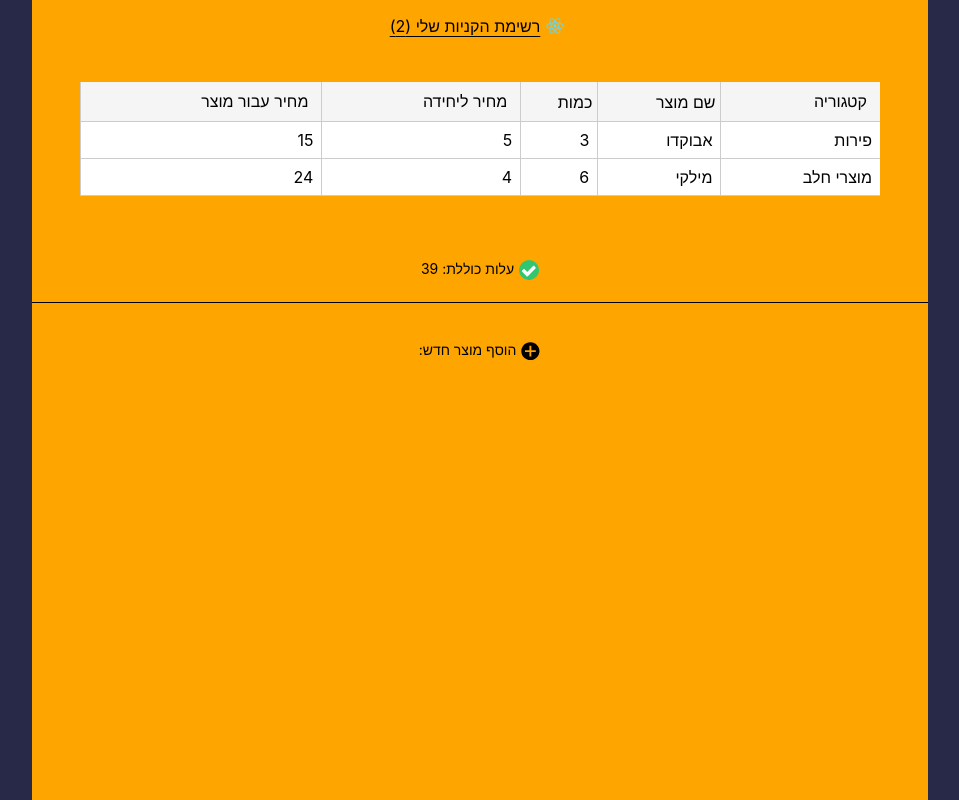
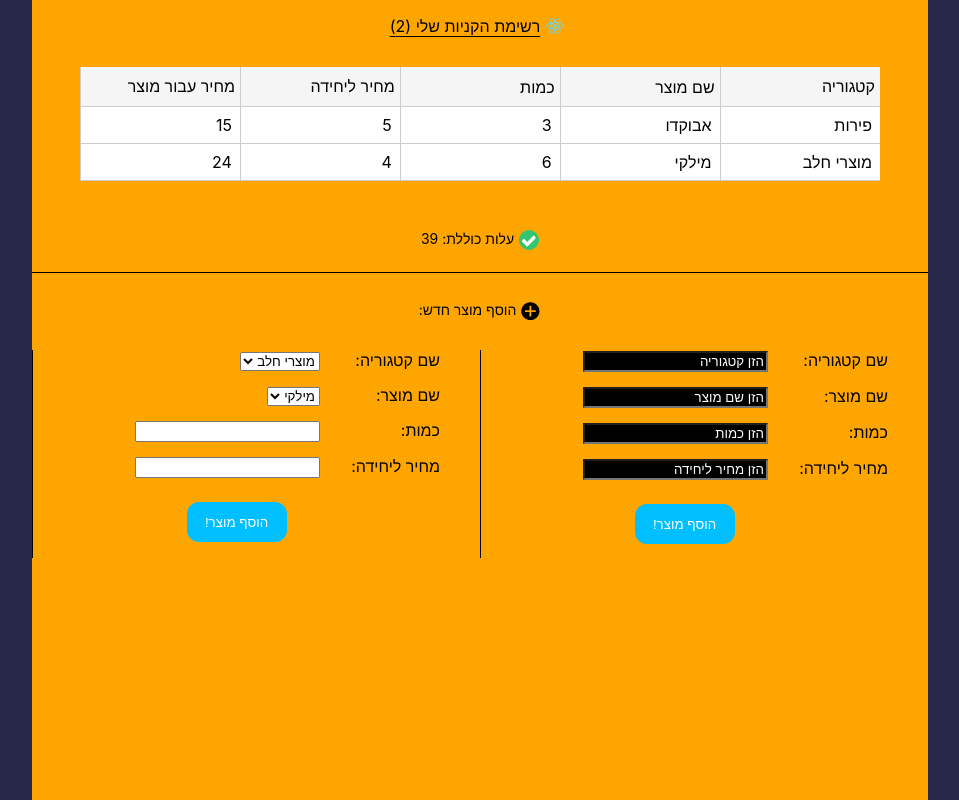
Before and after one commit to liamcoh/Shop, a React (Create React App) app: page / in a window 1280 px wide. Shown: the whole page, without its empty margins (160-1119 px from the left). Built offline with nearby package versions, Linux system fonts and the light colour scheme.

Commit message:
added forms

```diff
--- a/src/App.js
+++ b/src/App.js
@@ -1,4 +1,4 @@
-import React from 'react';
+import React, { useState } from 'react';
 import Header from './Components/Header'
 import Body from './Components/Body'
 import appStyles from './App.module.css';
@@ -10,11 +10,41 @@ function App() {
     { category: 'מוצרי חלב', name:'מילקי', number:6, price:4}
   ];
 
+  const [list, setList] = useState(rows)
+  const [category1, setCategory1] = useState('הזן קטגוריה')
+  const [name1, setName1] = useState('הזן שם מוצר')
+  const [category2, setCategory2] = useState('מוצרי חלב')
+  const [name2, setName2] = useState('מילקי')
+  const [number1, setNumber1] = useState('הזן כמות')
+  const [price1, setPrice1] = useState('הזן מחיר ליחידה')
+  const [number2, setNumber2] = useState('הזן כמות')
+  const [price2, setPrice2] = useState('הזן מחיר ליחידה')
+
+  function setRows(category, name, number, price) {
+    var tmp = [...list]
+    tmp.push({
+      category: category,
+      name: name,
+      number: number,
+      price: price
+    })
+    setList(tmp)
+  }
+
   return (
     <div className={appStyles.main}>
-      <Header rows={rows} />
+      <Header rows={list} />
       <hr className={appStyles.hr}></hr>
-      <Body />
+      <Body
+      setRows={setRows}
+      category1={[category1, setCategory1]}
+      name1={[name1, setName1]}
+      category2={[category2, setCategory2]}
+      name2={[name2, setName2]}
+      number1={[number1, setNumber1]}
+      price1={[price1, setPrice1]}
+      number2={[number2, setNumber2]}
+      price2={[price2, setPrice2]} />
     </div>
   );
 }
--- a/src/App.module.css
+++ b/src/App.module.css
@@ -4,12 +4,11 @@
 
 .main {
     background-color: rgb(255,165,0);
-    position:absolute;
+    position: fixed;
     top:0;
     bottom:0;
     left:15%;
     right:15%;
-    overflow: hidden;
 }
 
 .hr {
--- a/src/Components/Body.js
+++ b/src/Components/Body.js
@@ -1,8 +1,10 @@
 import React from 'react';
 import BodyStyles from './Body.module.css';
+import FormWrite from './FormWrite.js';
+import FormSelect from './FormSelect.js';
 import plusIcon from '../Assets/plusIcon.svg';
 
-function Body() {
+function Body({ setRows, category1, name1, category2 , name2 , number1, price1, number2, price2 }) {
 
 
   return (
@@ -11,8 +13,11 @@ function Body() {
       {/*Title*/}
       <img className={BodyStyles.iconImg} src={plusIcon} alt='plusIcon'></img>
       <p className={BodyStyles.sumP}>הוסף מוצר חדש:</p>
+      <div className={BodyStyles.lineBreak}></div>
 
       {/*Body*/}
+      <FormWrite setRows={setRows} category={category1} name={name1} number={number1} price={price1}  />
+      <FormSelect setRows={setRows} category={category2} name={name2} number={number2} price={price2} />
 
     </div>
   );
--- a/src/Components/Body.module.css
+++ b/src/Components/Body.module.css
@@ -5,16 +5,20 @@
 }
 
 .iconImg {
-    margin-top: 27px;
+    margin-top: 17px;
     margin-bottom: 14px;
     margin-left: 5px;
     width: 20px;
-    cursor: pointer;
 }
 
 .sumP {
     direction: rtl;
     text-align: center;
     font-size: 14px;
-    margin-top: 30px;
+    margin-top: 20px;
 }
+
+.lineBreak {
+    height: 10px;
+    width: 100%;
+}
--- /dev/null
+++ b/src/Components/FormSelect.js
@@ -0,0 +1,60 @@
+import React from 'react';
+import FormSelectStyles from './FormSelect.module.css';
+
+function FormSelect({ side, setRows, category, name, number, price }) {
+
+    const featuredCategories = ['מוצרי חלב', 'פירות', 'ירקות', 'חטיפים', 'ניקיון', 'אסטתיקה', 'שתייה', 'אלכוהול']
+    const featuredItems =
+    [{cat: 'מוצרי חלב', name: 'מילקי' }, {cat: 'פירות', name: 'אבוקדו' },
+    {cat: 'ירקות', name: 'מלפפון' }, {cat: 'חטיפים', name: 'במבה' },
+    {cat: 'ניקיון', name: 'מגבונים' }, {cat: 'אסטתיקה', name: 'אודם' },
+    {cat: 'שתייה', name: 'קולה' }, {cat: 'אלכוהול', name: 'יין' }]
+
+    return (
+        <div className={FormSelectStyles.formDiv}>
+            <form>
+                <label>
+                שם קטגוריה:
+                </label>
+                <select name='categories' id='categories' onChange={(e) => category[1](e.target.value)}>
+                    {featuredCategories.map(cat => {
+                        return <option key={cat} value={cat}>{cat}</option>
+                    })}
+                </select>
+            </form>
+            <form>
+                <label>
+                שם מוצר:
+                </label>
+                <select name='items' id='items' onChange={(e) => name[1](e.target.value)}>
+                    {featuredItems.filter(item => {
+                        return item.cat === category[0]
+                    }).map(item => {
+                        return <option key={item.name} value={item.name}>{item.name}</option>
+                    })}
+                </select>
+            </form>
+            <form>
+                <label>
+                כמות:
+                </label>
+                <input type="text" name="number" value={number[0]} onChange={(e) => number[1](e.target.value)} />
+            </form>
+            <form>
+                <label>
+                    מחיר ליחידה:
+                </label>
+                <input type="text" name="price" value={price[0]} onChange={(e) => price[1](e.target.value)} />
+            </form>
+            <div style={{ textAlign: 'center' }}>
+                <button
+                type='button'
+                onClick={() => setRows(category[0], name[0], number[0], price[0])}>
+                    הוסף מוצר!
+                </button>
+                </div>
+        </div>
+    );
+}
+
+export default FormSelect;
--- /dev/null
+++ b/src/Components/FormSelect.module.css
@@ -0,0 +1,32 @@
+.formDiv {
+    width: 50%;
+    box-sizing: border-box;
+    border-left: 1.5px solid black;
+}
+
+.formDiv * {
+    margin-right: 20px;
+    margin-bottom: 7px;
+    box-sizing: border-box;
+}
+
+.formDiv > form > label {
+    display: inline-block;
+    width: 100px;
+    text-align: right;
+}
+
+.formDiv > form > input {
+    color: white;
+}
+
+.formDiv > div > button {
+    margin-top: 10px;
+    background-color: deepskyblue;
+    color: white;
+    border: none;
+    border-radius: 12px;
+    height: 40px;
+    width: 100px;
+    cursor: pointer;
+}
--- /dev/null
+++ b/src/Components/FormWrite.js
@@ -0,0 +1,44 @@
+import React from 'react';
+import FormWriteStyles from './FormWrite.module.css';
+
+function FormWrite({ side, setRows, category, name, number, price }) {
+console.log(category)
+
+  return (
+    <div className={FormWriteStyles.formDiv}>
+        <form>
+            <label>
+            שם קטגוריה:
+            </label>
+            <input type="text" name="category" value={category[0]} onChange={(e) => category[1](e.target.value)} />
+        </form>
+        <form>
+            <label>
+            שם מוצר:
+            </label>
+            <input type="text" name="name" value={name[0]} onChange={(e) => name[1](e.target.value)} />
+        </form>
+        <form>
+            <label>
+            כמות:
+            </label>
+            <input type="text" name="number" value={number[0]} onChange={(e) => number[1](e.target.value)} />
+        </form>
+        <form>
+            <label>
+                מחיר ליחידה:
+            </label>
+            <input type="text" name="price" value={price[0]} onChange={(e) => price[1](e.target.value)} />
+        </form>
+        <div style={{ textAlign: 'center' }}>
+            <button
+            type='button'
+            onClick={() => setRows(category[0], name[0], number[0], price[0])}>
+                הוסף מוצר!
+            </button>
+            </div>
+    </div>
+  );
+}
+
+export default FormWrite;
--- /dev/null
+++ b/src/Components/FormWrite.module.css
@@ -0,0 +1,33 @@
+.formDiv {
+    width: 50%;
+    box-sizing: border-box;
+    border-left: 1.5px solid black;
+}
+
+.formDiv * {
+    margin-right: 20px;
+    margin-bottom: 7px;
+    box-sizing: border-box;
+}
+
+.formDiv > form > label {
+    display: inline-block;
+    width: 100px;
+    text-align: right;
+}
+
+.formDiv > form > input {
+    background-color: black;
+    color: white;
+}
+
+.formDiv > div > button {
+    margin-top: 10px;
+    background-color: deepskyblue;
+    color: white;
+    border: none;
+    border-radius: 12px;
+    height: 40px;
+    width: 100px;
+    cursor: pointer;
+}
--- a/src/Components/Header.js
+++ b/src/Components/Header.js
@@ -66,6 +66,13 @@ function Header({ rows }) {
       {/*Table*/}
       <div className={headerStyles.tableDiv}>
         <table>
+          <colgroup>
+          <col style={{ width:'20%' }}></col>
+          <col style={{ width:'20%' }}></col>
+          <col style={{ width:'20%' }}></col>
+          <col style={{ width:'20%' }}></col>
+          <col style={{ width:'20%' }}></col>
+          </colgroup>
           <thead>
             <tr>
               <th>
--- a/src/Components/Header.module.css
+++ b/src/Components/Header.module.css
@@ -27,7 +27,7 @@
 }
 
 .lineBreak {
-    height: 30px;
+    height: 15px;
     width: 100%;
 }
 
@@ -63,12 +63,17 @@ thead th {
 
 thead button {
     border: 0;
+    width: 100%;
+    text-align: right;
     border-radius: none;
     font-family: inherit;
     font-size: inherit;
     padding: 0.5em;
+    padding-right: 0;
     margin-bottom: 1px;
     background-color: Transparent;
+    outline: none;
+    cursor: pointer;
 }
 
 thead button.ascending::after {
```
Also changed, not shown: 1 other file (tests, documents, lock files or other folders).
